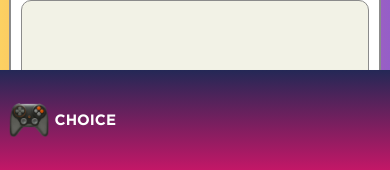
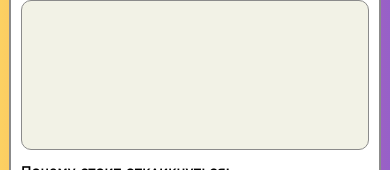
Before and after one commit to TarStaBor/CHOICE-frontend, a React (Create React App) app: page /add-job in a window 390 px wide. Shown: the part 674-844 px from the top of the page. Built offline with nearby package versions, Linux system fonts and the light colour scheme; no server answers; a web font is replaced by a local one.

Commit message:
refactor: clear app & footer components

```diff
--- a/src/components/App/App.css
+++ b/src/components/App/App.css
@@ -1,7 +1,2 @@
-.root {
-  margin: 0;
-  width: 100%;
-  /* height: 100%; */
-  color: black;
-  background: linear-gradient(90deg, #fcd162 0%, #fa7969 49.89%, rgba(149, 94, 200, 0.99) 100%);
+.app {
 }
--- a/src/components/App/App.js
+++ b/src/components/App/App.js
@@ -1,21 +1,23 @@
 import React, { useState, useEffect } from "react";
+import { useNavigate } from "react-router";
+import { Routes, Route } from "react-router-dom";
 import "./App.css";
-import { Routes, Route } from "react-router-dom";
-import { useNavigate } from "react-router";
 import Main from "../Main/Main";
 import Applications from "../Applications/Applications";
 import Applicants from "../Applicants/Applicants";
 import AddJob from "../AddJob/AddJob";
 import Response from "../Response/Response";
+import Error from "../Error/Error";
 import * as Api from "../../utils/Api";
-import Error from "../Error/Error";
 
 function App() {
+  // Стейт вакансий
   const [data, setData] = useState([]);
+  // Стейт откликов
   const [applicantsData, setApplicantsData] = useState([]);
-  console.log(applicantsData.length);
   const navigate = useNavigate();
-  //Получение всех вакансий
+
+  // Получение всех вакансий
   useEffect(() => {
     Api.getJobs()
       .then((res) => {
@@ -27,7 +29,7 @@ function App() {
       .finally(() => {});
   }, [navigate]);
 
-  //Получение всех откликов
+  // Получение всех откликов
   useEffect(() => {
     Api.getApplicants()
       .then((res) => {
@@ -39,6 +41,7 @@ function App() {
       .finally(() => {});
   }, [navigate]);
 
+  // Функция удаления вакансиии
   function delJob(_id, company) {
     Api.delJob(_id, company)
       .then((res) => {
@@ -51,6 +54,7 @@ function App() {
       .finally(() => {});
   }
 
+  // Функция удаления отклика
   function delApplicant(_id) {
     Api.delApplicant(_id)
       .then((res) => {
@@ -63,6 +67,7 @@ function App() {
       .finally(() => {});
   }
 
+  // Функция создания вакансии
   function handleCreateJob(formData) {
     Api.addJob(formData)
       .then((res) => {
@@ -78,7 +83,7 @@ function App() {
   }
 
   return (
-    <section className="root">
+    <section className="app">
       <Routes>
         <Route path="/" element={<Main />} />
         <Route path="/applications" element={<Applications data={data} setData={setData} delJob={delJob} />} />
--- a/src/components/Footer/Footer.css
+++ b/src/components/Footer/Footer.css
@@ -1,24 +1,23 @@
 .footer {
-  position: absolute;
   bottom: 0;
   display: flex;
   align-items: center;
   font-family: Gotham;
-  margin: 0;
   width: 100%;
   height: 100px;
+  margin: 0;
+  color: #fff;
   background: linear-gradient(#242856, #c31767);
-  color: #fff;
-  box-shadow: 0px 4px 4px rgba(0, 0, 0, 0.25);
+  box-shadow: 0px -3px 15px rgba(0, 0, 0, 0.4);
 }
 
 .footer__company {
-  margin-left: 60px;
   display: flex;
   align-items: center;
   justify-content: space-between;
   width: 176px;
   height: 51px;
+  margin: 0 60px;
   text-decoration: none;
   color: #fff;
   transition: 0.3s;
@@ -31,9 +30,7 @@
 }
 
 .footer__company-name {
-  margin: 0;
-  margin-left: 15px;
-  font-style: normal;
+  margin: 0 0 0 15px;
   font-weight: bold;
   font-size: 24px;
   line-height: 24px;
@@ -43,7 +40,7 @@
 
 @media screen and (max-width: 1279px) {
   .footer__company {
-    margin-left: 30px;
+    margin: 0 30px;
   }
 
   .footer__company-name {
@@ -57,8 +54,8 @@
   }
 
   .footer__company {
-    margin-left: 9px;
     width: 107px;
+    margin: 0 9px;
   }
 
   .footer__logo {
--- a/src/components/Footer/Footer.js
+++ b/src/components/Footer/Footer.js
@@ -1,15 +1,8 @@
 import { NavLink } from "react-router-dom";
 import "./Footer.css";
 import logo from "../../images/logo.png";
-// import Navigation from "../Navigation/Navigation";
 
 function Footer() {
-  // const { loggedIn } = props;
-  // const pathName = window.location.pathname;
-
-  const activeButton = ({ isActive }) =>
-    isActive ? "footer__link link-opacity footer__link_type_active" : "footer__link link-opacity";
-
   return (
     <section className="footer">
       <NavLink to="/" className="footer__company">
--- a/src/components/Main/Main.css
+++ b/src/components/Main/Main.css
@@ -1,11 +1,10 @@
 .main {
-  font-family: Gotham;
   display: flex;
   flex-direction: column;
   align-items: center;
   justify-content: flex-start;
-  margin: 0 auto;
   min-height: calc(100vh - 174px);
+  font-family: Gotham;
 }
 
 @media screen and (min-width: 320px) and (max-width: 767px) {
```
Also changed, not shown: src/components/Movies/Movies.js (deleted, +0 -39 lines).
